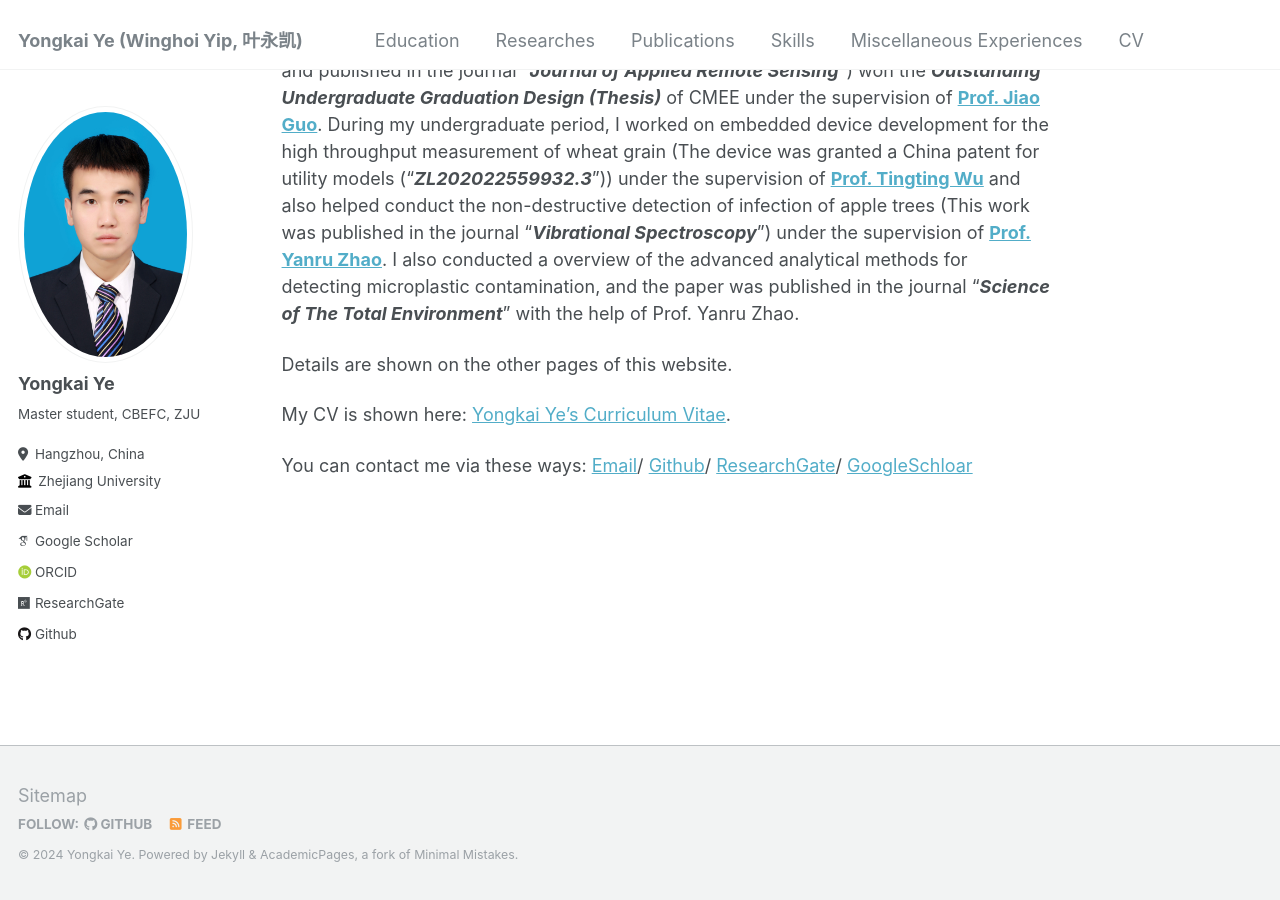
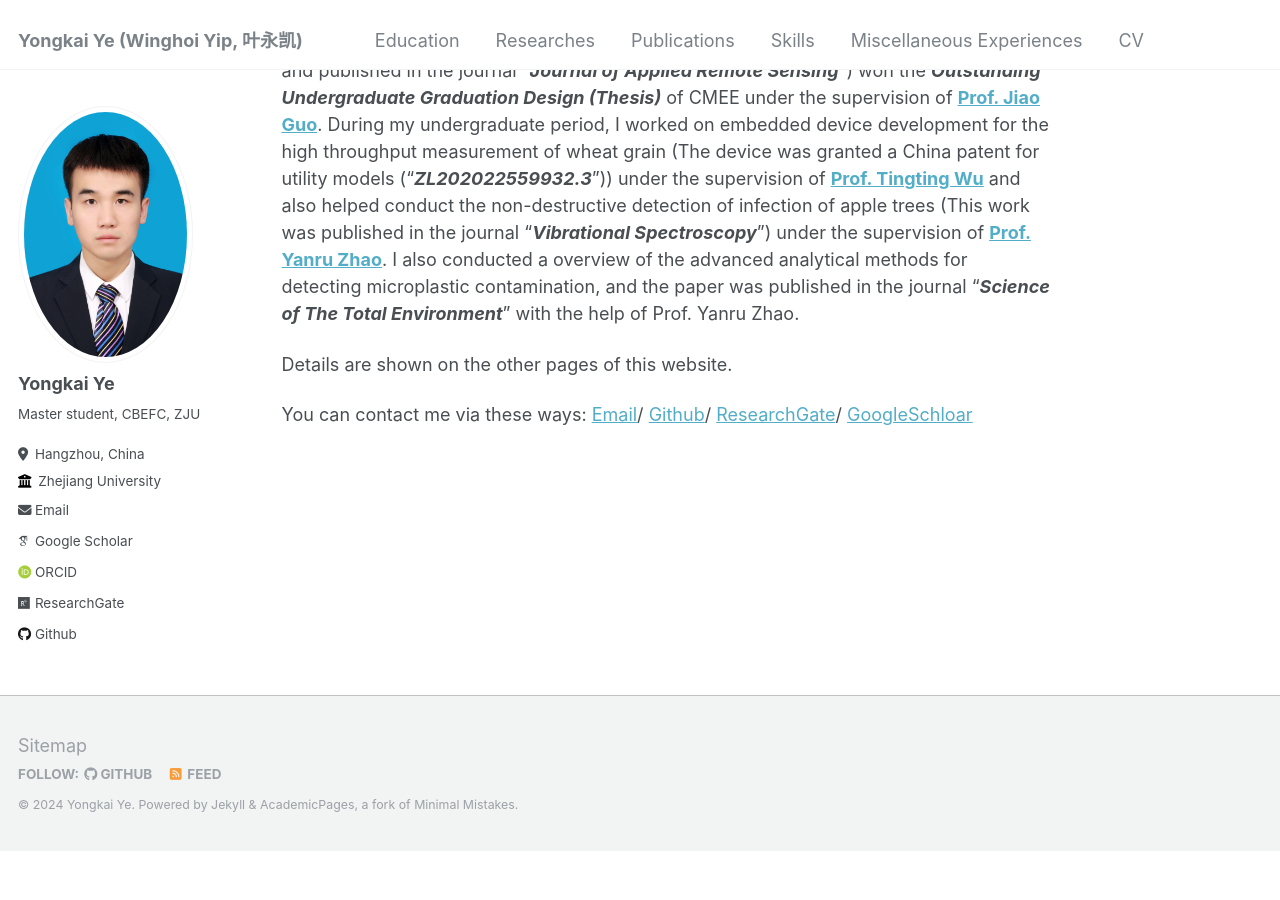
Before and after one commit to Yongkai-Ye/Yongkai-Ye.github.io, a Jekyll site: the page built from _pages/about.md, in a window 1280 px wide and 900 px high, scrolled down 728 px. Built offline with Jekyll 4.4.1, drawn with Linux system fonts in a browser that asks for light colours; some web fonts are replaced; after the commit the page ends 1578 px from its top, so only the background shows below that.

Commit message:
Update about.md

```diff
--- a/_pages/about.md
+++ b/_pages/about.md
@@ -17,12 +17,12 @@ In addition, I received my Bachelor’s degree in Electronics and Information En
 
 Details are shown on the other pages of this website.
 
-My CV is shown here: [Yongkai Ye's Curriculum Vitae](../assets/CurriculumVitae.pdf).
+<!--My CV is shown here: [Yongkai Ye's Curriculum Vitae](../assets/CurriculumVitae.pdf).-->
 
 You can contact me via these ways: [Email](mailto:yyk22213004@zju.edu.cn)/ [Github](https://github.com/Yongkai)/ [ResearchGate](https://www.researchgate.net/profile/Yongkai-Ye-2)/ [GoogleSchloar](https://scholar.google.com/citations?user=goi62BAAAAAJ)
 
 
-<!--[TOC]-->
+<!--[TOC]
 <!--This is the front page of a website that is powered by the [academicpages template](https://github.com/academicpages/academicpages.github.io) and hosted on GitHub pages. [GitHub pages](https://pages.github.com) is a free service in which websites are built and hosted from code and data stored in a GitHub repository, automatically updating when a new commit is made to the respository. This template was forked from the [Minimal Mistakes Jekyll Theme](https://mmistakes.github.io/minimal-mistakes/) created by Michael Rose, and then extended to support the kinds of content that academics have: publications, talks, teaching, a portfolio, blog posts, and a dynamically-generated CV. You can fork [this repository](https://github.com/academicpages/academicpages.github.io) right now, modify the configuration and markdown files, add your own PDFs and other content, and have your own site for free, with no ads! An older version of this template powers my own personal website at [stuartgeiger.com](http://stuartgeiger.com), which uses [this Github repository](https://github.com/staeiou/staeiou.github.io).
 
 A data-driven personal website
```
